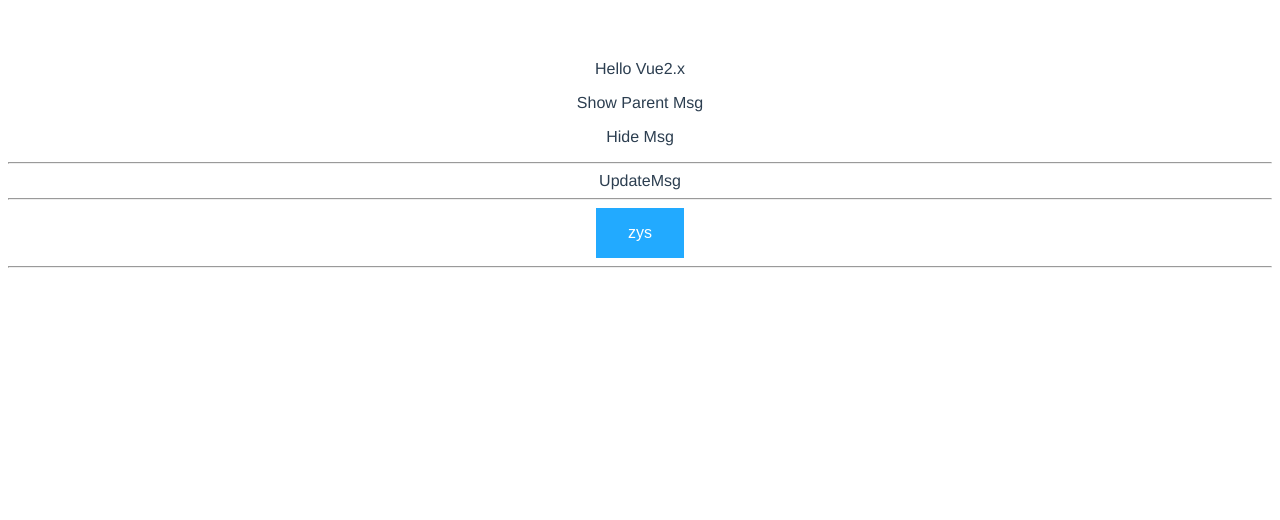
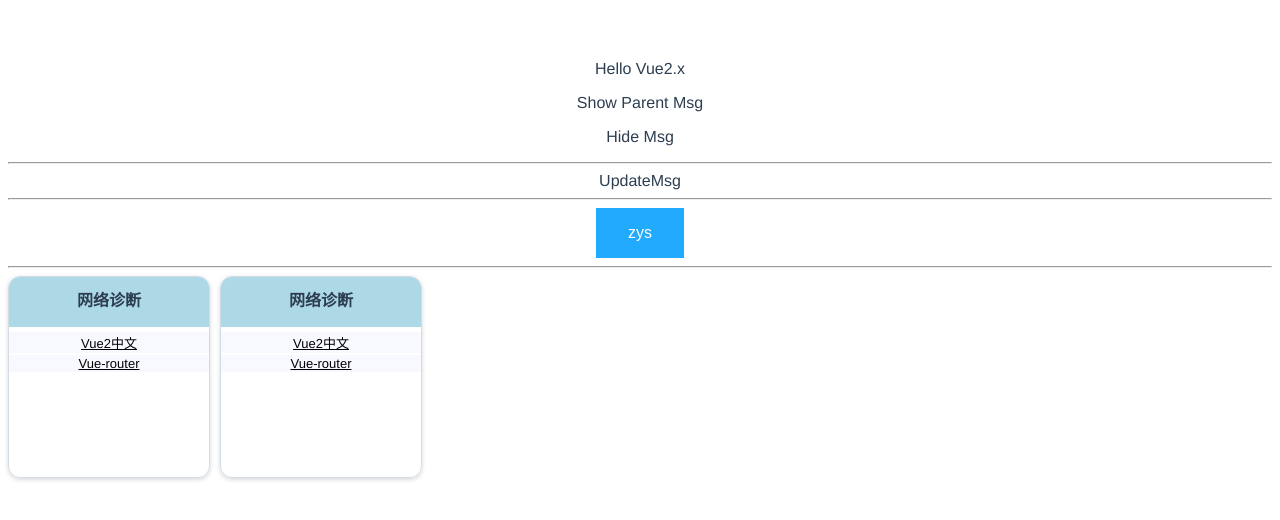
Before and after one commit to wolfzhaoshuai/zys_vue_components, a Vue app: page / in a window 1280 px wide. Shown: the top 520 px of the page. Built offline with nearby package versions, Linux system fonts and the light colour scheme.

Commit message:
新增组件card

```diff
--- a/src/App.vue
+++ b/src/App.vue
@@ -11,7 +11,12 @@
     <hr>
     <zys-button buttonType="info" value="zys" @open="open"></zys-button>
     <hr>
-
+    <zys-card :card_outer_links="card_outer_links1">
+      <template slot="card_title">网络诊断</template>
+    </zys-card>
+    <zys-card :card_outer_links="card_outer_links1">
+      <template slot="card_title">网络诊断</template>
+    </zys-card>
   </div>
 </template>
 
@@ -21,7 +26,17 @@ export default {
   data () {
     return {
       msg: 'Show Parent Msg',
-      show: 'none'
+      show: 'none',
+      card_outer_links1: [
+        {
+          'name': 'https://vuefe.cn/v2/guide/',
+          'title': 'Vue2中文'
+        },
+        {
+          'name': 'https://router.vuejs.org/zh-cn/',
+          'title': 'Vue-router'
+        }
+      ]
     }
   },
   methods: {
--- /dev/null
+++ b/src/components/card.vue
@@ -0,0 +1,46 @@
+<template>
+    <div class="zys_card" :style="{
+      height: card_height+'px',
+      width: card_width+'px'}">
+      <div>
+        <div class="zys_card_header">
+          <span class="zys_card_title">
+            <slot name="card_title"></slot>
+          </span>
+        </div>
+        <div class="zys_card_content">
+          <div class="zys_card_link_item" v-for="link in card_links">
+            <router-link :to="{ name: link.name }">{{ link.title }}</router-link>
+          </div>
+          <div class="zys_card_link_item" v-for="link in card_outer_links">
+            <a :href="link.name" target="_blank">{{ link.title }}</a>
+          </div>
+        </div>
+      </div>
+    </div>
+</template>
+
+<script>
+export default {
+  props: {
+    card_links: {
+      type: Array,
+      required: false
+    },
+    card_outer_links: {
+      type: Array,
+      required: false
+    },
+    card_height: {
+      type: Number,
+      required: false,
+      default: 200
+    },
+    card_width: {
+      type: Number,
+      required: false,
+      default: 200
+    }
+  }
+}
+</script>
--- /dev/null
+++ b/src/stylesheet/_card.scss
@@ -0,0 +1,37 @@
+.zys_card {
+  position: relative;
+  float:left;
+  margin-right: 10px;
+  border: 1px solid #D3DCE6;
+  border-radius: 12px;
+  overflow: hidden;
+  box-shadow: 0 2px 4px 0 rgba(0,0,0,.12), 0 0 6px 0 rgba(0,0,0,.04);
+}
+
+.zys_card_header {
+  height: 30px;
+  background:lightblue;
+  padding: 10px 0;
+  text-align: center;
+}
+
+.zys_card_content {
+  padding:5px 0px;
+  font-size: 13px;
+}
+
+.zys_card_content a {
+  color: black;
+}
+
+.zys_card_title {
+  font-size: 16px;
+  font-weight: bold;
+  font-family: serif;
+}
+
+.zys_card_link_item {
+  padding:1px 10px;
+  margin-bottom:2px;
+  background-color: ghostwhite;
+}
--- a/src/stylesheet/index.scss
+++ b/src/stylesheet/index.scss
@@ -1,6 +1,7 @@
 @import "./_index.scss";
 @import "./_button.scss";
 @import "./_message.scss";
+@import "./_card.scss";
 
 // Font Family
 @import "./xiguafont/style.scss"
--- a/src/zys.js
+++ b/src/zys.js
@@ -2,6 +2,7 @@ import Example from './components/example.vue'
 import Trans from './components/transition.vue'
 import ZysButton from './components/button.vue'
 import Message from './components/message'
+import ZysCard from './components/card.vue'
 
 const install = function (Vue) {
   // 注册到原型事件后可以按this.$message方式使用
@@ -10,6 +11,7 @@ const install = function (Vue) {
   // 注册模块
   Vue.component('example', Example)
   Vue.component('zysButton', ZysButton)
+  Vue.component('ZysCard', ZysCard)
 }
 
 module.exports = {
@@ -17,5 +19,6 @@ module.exports = {
   ZysButton,
   Trans,
   Example,
-  Message
+  Message,
+  ZysCard
 }
```
